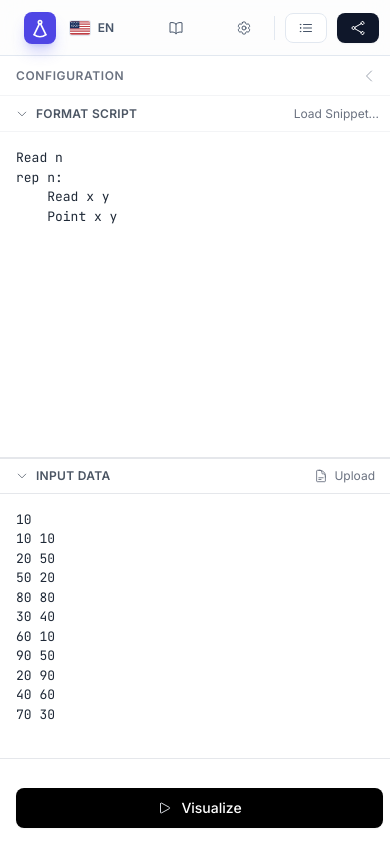
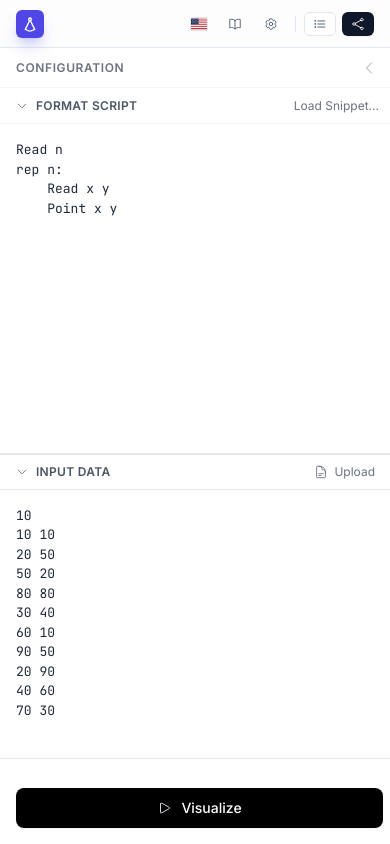
Before and after one commit to tatesoto/cp-geo-visualizer, a React (Vite) app: page / in a window 390 px wide. Built offline with nearby package versions, Linux system fonts and the light colour scheme.

Commit message:
feat: Improve UI element scaling and translation
Adjusted SVG flag sizes and header padding for better responsiveness.
Introduced localized labels for snippet options in the editor panel, enhancing user experience across different languages.

```diff
--- a/components/EditorPanel.tsx
+++ b/components/EditorPanel.tsx
@@ -2,7 +2,7 @@ import React, { useRef, useState, useEffect } from 'react';
 import { ChevronDownIcon, ChevronRightIcon, PlayIcon, ChevronLeftIcon, DocumentTextIcon, ArrowsPointingOutIcon } from '@heroicons/react/24/outline';
 import { SNIPPETS, SnippetKey } from '../constants/snippets';
 import { Language } from '../types';
-import { t } from '../constants/translations';
+import { t, TRANSLATIONS } from '../constants/translations';
 import { KEYWORDS } from '../services/parser';
 import { getCaretCoordinates } from '../utils/caret';
 
@@ -345,7 +345,7 @@ const EditorPanel: React.FC<EditorPanelProps> = ({
                     >
                         <option value="" disabled>{t(lang, 'loadSnippet')}</option>
                         {Object.entries(SNIPPETS).map(([key, snip]) => (
-                            <option key={key} value={key}>{snip.label}</option>
+                            <option key={key} value={key}>{t(lang, `snippet_${key}` as keyof typeof TRANSLATIONS['en'])}</option>
                         ))}
                     </select>
                 </div>
--- a/components/Header.tsx
+++ b/components/Header.tsx
@@ -14,7 +14,7 @@ interface HeaderProps {
 }
 
 const USFlag = () => (
-  <svg viewBox="0 0 60 40" className="w-5 h-3.5 rounded-[2px] shadow-sm ring-1 ring-slate-200 overflow-hidden shrink-0">
+  <svg viewBox="0 0 60 40" className="w-4 h-3 rounded-[1px] shadow-sm ring-1 ring-slate-200 overflow-hidden shrink-0">
     <rect width="60" height="40" fill="#bd3d44"/>
     <path stroke="#fff" strokeWidth="3.5" d="M0 5h60M0 12h60M0 19h60M0 26h60M0 33h60"/>
     <rect width="28" height="21" fill="#192f5d"/>
@@ -23,7 +23,7 @@ const USFlag = () => (
 );
 
 const JPFlag = () => (
-  <svg viewBox="0 0 60 40" className="w-5 h-3.5 rounded-[2px] shadow-sm ring-1 ring-slate-200 overflow-hidden shrink-0">
+  <svg viewBox="0 0 60 40" className="w-4 h-3 rounded-[1px] shadow-sm ring-1 ring-slate-200 overflow-hidden shrink-0">
     <rect width="60" height="40" fill="#fff"/>
     <circle cx="30" cy="20" r="12" fill="#bc002d"/>
   </svg>
@@ -57,82 +57,83 @@ const Header: React.FC<HeaderProps> = ({
   };
 
   return (
-    <header className="h-14 border-b border-slate-200 flex items-center justify-between px-6 bg-white/90 backdrop-blur-md z-40 sticky top-0 supports-[backdrop-filter]:bg-white/60">
+    <header className="h-12 border-b border-slate-200 flex items-center justify-between px-4 bg-white/90 backdrop-blur-md z-40 sticky top-0 supports-[backdrop-filter]:bg-white/60">
 
       {/* Logo & Title */}
-      <div className="flex items-center gap-3 select-none">
-          <div className="w-8 h-8 bg-indigo-600 rounded-lg flex items-center justify-center shadow-lg shadow-indigo-500/30">
-              <svg className="w-5 h-5 text-white" viewBox="0 0 24 24" fill="none" stroke="currentColor" strokeWidth="2" strokeLinecap="round" strokeLinejoin="round">
+      <div className="flex items-center gap-2 select-none">
+          <div className="w-7 h-7 bg-indigo-600 rounded-md flex items-center justify-center shadow-lg shadow-indigo-500/30">
+              <svg className="w-4 h-4 text-white" viewBox="0 0 24 24" fill="none" stroke="currentColor" strokeWidth="2" strokeLinecap="round" strokeLinejoin="round">
                   <circle cx="12" cy="5" r="2" />
                   <path d="M11.3 7.1L5 20" />
                   <path d="M12.7 7.1L19 20" />
                   <path d="M5 20a11 11 0 0 0 14 0" />
               </svg>
           </div>
-          <h1 className="font-bold text-sm tracking-tight text-slate-800 hidden sm:block">{t(lang, 'title')}</h1>
+          <h1 className="font-bold text-xs tracking-tight text-slate-800 hidden sm:block">{t(lang, 'title')}</h1>
       </div>
 
       {/* Right Actions */}
-      <div className="flex items-center gap-1.5 md:gap-2">
+      <div className="flex items-center gap-1">
 
-          {/* Language Toggle - Fixed width */}
+          {/* Language Toggle */}
           <button
             onClick={onToggleLanguage}
-            className="flex items-center justify-center gap-2 px-2 py-1.5 rounded-lg text-xs font-semibold text-slate-600 hover:bg-slate-100 hover:text-slate-900 transition-all border border-transparent w-[72px]"
+            className="flex items-center justify-center gap-1.5 px-0 sm:px-2 py-1 rounded-md text-xs font-semibold text-slate-600 hover:bg-slate-100 hover:text-slate-900 transition-all border border-transparent w-8 sm:w-[68px]"
             title={lang === 'en' ? "Switch to Japanese" : "Switch to English"}
           >
             {lang === 'en' ? <USFlag /> : <JPFlag />}
-            <span className="uppercase">{lang}</span>
+            <span className="uppercase hidden sm:inline text-[10px] sm:text-xs">{lang}</span>
           </button>
 
-          {/* Reference - Fixed min-width for stability */}
+          {/* Reference */}
           <button
             onClick={onOpenReference}
-            className="flex items-center justify-center gap-2 px-3 py-1.5 rounded-lg text-xs font-medium text-slate-600 hover:bg-slate-100 hover:text-slate-900 transition-all min-w-[84px]"
+            className="flex items-center justify-center gap-1.5 px-0 sm:px-2.5 py-1 rounded-md text-xs font-medium text-slate-600 hover:bg-slate-100 hover:text-slate-900 transition-all w-8 sm:w-auto sm:min-w-[70px]"
             title={t(lang, 'syntaxRef')}
           >
-            <BookOpenIcon className="w-4 h-4 shrink-0" />
+            <BookOpenIcon className="w-3.5 h-3.5 shrink-0" />
             <span className="hidden sm:inline whitespace-nowrap">{t(lang, 'help')}</span>
           </button>
 
-          {/* Settings - Fixed min-width for stability */}
+          {/* Settings */}
           <button
             onClick={onOpenSettings}
-            className="flex items-center justify-center gap-2 px-3 py-1.5 rounded-lg text-xs font-medium text-slate-600 hover:bg-slate-100 hover:text-slate-900 transition-all min-w-[40px] sm:min-w-[84px]"
+            className="flex items-center justify-center gap-1.5 px-0 sm:px-2.5 py-1 rounded-md text-xs font-medium text-slate-600 hover:bg-slate-100 hover:text-slate-900 transition-all w-8 sm:w-auto sm:min-w-[70px]"
             title={t(lang, 'settings')}
           >
-            <Cog6ToothIcon className="w-4 h-4 shrink-0" />
+            <Cog6ToothIcon className="w-3.5 h-3.5 shrink-0" />
             <span className="hidden sm:inline whitespace-nowrap">{t(lang, 'settings')}</span>
           </button>
 
-          <div className="h-6 w-px bg-slate-200 mx-1"></div>
+          <div className="h-4 w-px bg-slate-200 mx-1"></div>
 
-          {/* Object List Toggle - Fixed min-width for stability */}
+          {/* Object List Toggle */}
           <button
              onClick={() => setIsObjectListOpen(!isObjectListOpen)}
-             className={`flex items-center justify-center gap-2 px-3 py-1.5 rounded-lg text-xs font-medium border transition-all min-w-[40px] sm:min-w-[136px] ${
+             className={`flex items-center justify-center gap-1.5 px-0 sm:px-2.5 py-1 rounded-md text-xs font-medium border transition-all w-8 sm:w-auto sm:min-w-[110px] ${
                  isObjectListOpen
                  ? 'bg-indigo-50 text-indigo-700 border-indigo-200 shadow-sm'
                  : 'bg-white text-slate-600 border-slate-200 hover:bg-slate-50 hover:text-slate-900'
              }`}
+             title={t(lang, 'objectList')}
           >
-             <ListBulletIcon className="w-4 h-4 shrink-0" />
+             <ListBulletIcon className="w-3.5 h-3.5 shrink-0" />
              <span className="hidden sm:inline whitespace-nowrap">{t(lang, 'objectList')}</span>
           </button>
 
           {/* Share Dropdown */}
-          <div className="relative ml-1" ref={shareMenuRef}>
+          <div className="relative ml-0.5" ref={shareMenuRef}>
             <button
                 onClick={() => setIsShareOpen(!isShareOpen)}
                 className={`
-                    flex items-center gap-2 px-3 py-1.5 rounded-lg text-xs font-semibold border transition-all active:scale-95
+                    flex items-center justify-center gap-1.5 px-0 sm:px-2.5 py-1 rounded-md text-xs font-semibold border transition-all active:scale-95 w-8 sm:w-auto
                     ${isShareOpen
                         ? 'bg-slate-800 text-white border-transparent'
                         : 'bg-slate-900 text-white border-transparent hover:bg-slate-800 shadow-sm'}
                 `}
                 title={t(lang, 'share')}
             >
-                <ShareIcon className="w-4 h-4" />
+                <ShareIcon className="w-3.5 h-3.5" />
                 <span className="hidden sm:inline">{t(lang, 'share')}</span>
             </button>
 
@@ -140,14 +141,14 @@ const Header: React.FC<HeaderProps> = ({
                 <div className="absolute right-0 mt-2 w-56 bg-white rounded-xl shadow-xl border border-slate-100 py-1 z-50 animate-in fade-in zoom-in-95 duration-100 origin-top-right">
                     <button
                         onClick={handleDownload}
-                        className="w-full text-left px-4 py-2.5 text-xs font-medium text-slate-700 hover:bg-slate-50 hover:text-indigo-600 flex items-center gap-2 transition-colors"
+                        className="w-full text-left px-4 py-2 text-xs font-medium text-slate-700 hover:bg-slate-50 hover:text-indigo-600 flex items-center gap-2 transition-colors"
                     >
-                        <ArrowDownTrayIcon className="w-4 h-4" />
+                        <ArrowDownTrayIcon className="w-3.5 h-3.5" />
                         {t(lang, 'downloadImage')}
                     </button>
 
                     {/* Disabled X Share Button */}
-                    <div className="w-full text-left px-4 py-2.5 text-xs font-medium text-slate-400 flex items-center gap-2 cursor-not-allowed opacity-75">
+                    <div className="w-full text-left px-4 py-2 text-xs font-medium text-slate-400 flex items-center gap-2 cursor-not-allowed opacity-75">
                          <svg className="w-3.5 h-3.5 grayscale opacity-50" viewBox="0 0 24 24" fill="currentColor"><path d="M18.244 2.25h3.308l-7.227 8.26 8.502 11.24H16.17l-5.214-6.817L4.99 21.75H1.68l7.73-8.835L1.254 2.25H8.08l4.713 6.231zm-1.161 17.52h1.833L7.084 4.126H5.117z" /></svg>
                          <div className="flex flex-col">
                              <span>{t(lang, 'shareOnX')}</span>
--- a/constants/translations.ts
+++ b/constants/translations.ts
@@ -65,6 +65,13 @@ export const TRANSLATIONS = {
     ref_poly_adv: "Polygons (Advanced)",
     ref_poly_adv_intro: "Use Push and Poly (without args) to handle polygons with variable vertex counts.",
     ref_poly_uses_pushed: "(Uses pushed points)",
+    // Snippets
+    snippet_default: "Test Cases (Polygons)",
+    snippet_points: "Points Cloud",
+    snippet_segments: "Line Segments",
+    snippet_circles: "Circles",
+    snippet_polygon_simple: "Simple Polygon",
+    snippet_lines: "Lines",
   },
   ja: {
     title: "幾何ビジュアライザ",
@@ -130,6 +137,13 @@ export const TRANSLATIONS = {
     ref_poly_adv: "多角形 (応用)",
     ref_poly_adv_intro: "PushとPoly(引数なし)を使用して、頂点数が可変の多角形を描画します。",
     ref_poly_uses_pushed: "(Pushされた点を使用)",
+    // Snippets
+    snippet_default: "テストケース (多角形)",
+    snippet_points: "点群 (Points Cloud)",
+    snippet_segments: "線分 (Line Segments)",
+    snippet_circles: "円 (Circles)",
+    snippet_polygon_simple: "単純多角形 (Simple Polygon)",
+    snippet_lines: "直線 (Lines)",
   }
 } as const;
 
```
